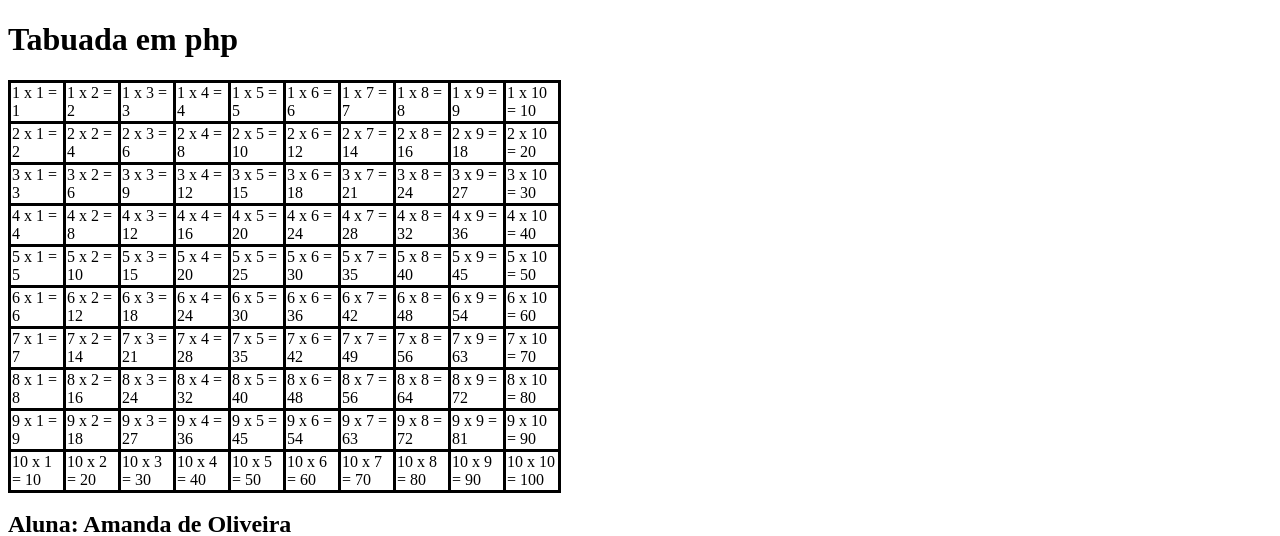
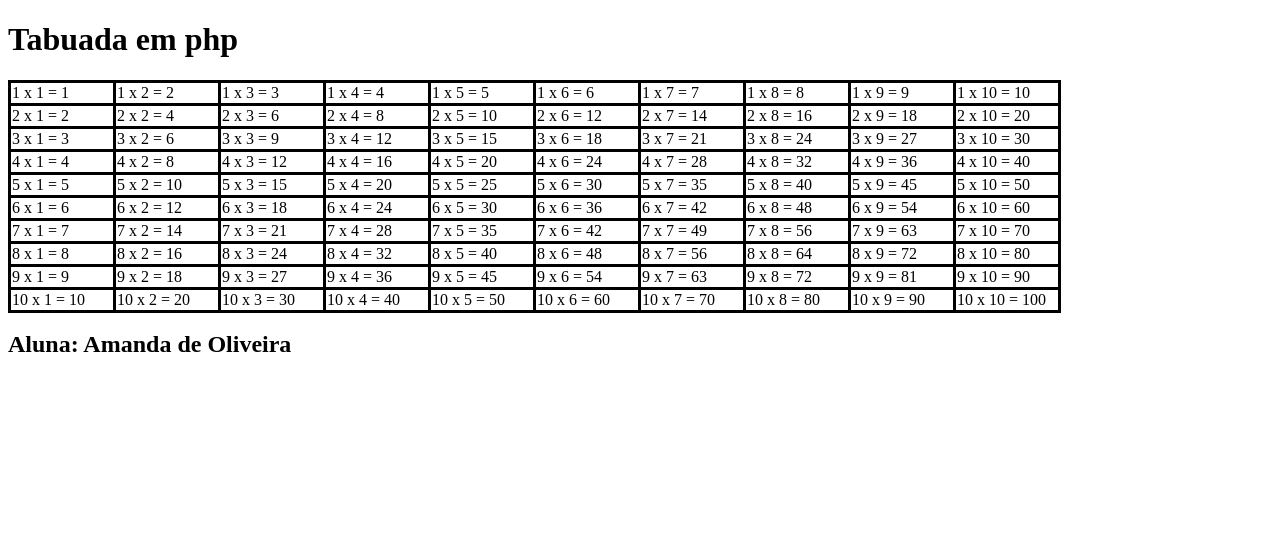
Before and after one commit to amanda-oliveira21/AmandaOliveira_Desen_Sistemas_Tarde, a PHP site: page /AmandaOliveira_tabuada_php.php in a window 1280 px wide. Shown: the top 536 px of the page. Run offline with PHP 8.4, Linux system fonts and the light colour scheme.

Commit message:
tabuada php

```diff
--- a/php/AmandaOliveira/AmandaOliveira_tabuada_php.php
+++ b/php/AmandaOliveira/AmandaOliveira_tabuada_php.php
@@ -11,7 +11,7 @@
         }
         th, td{
             border-style:solid;
-            width: 50px;
+            width: 100px;
         }
     </style>
 </head>
```
